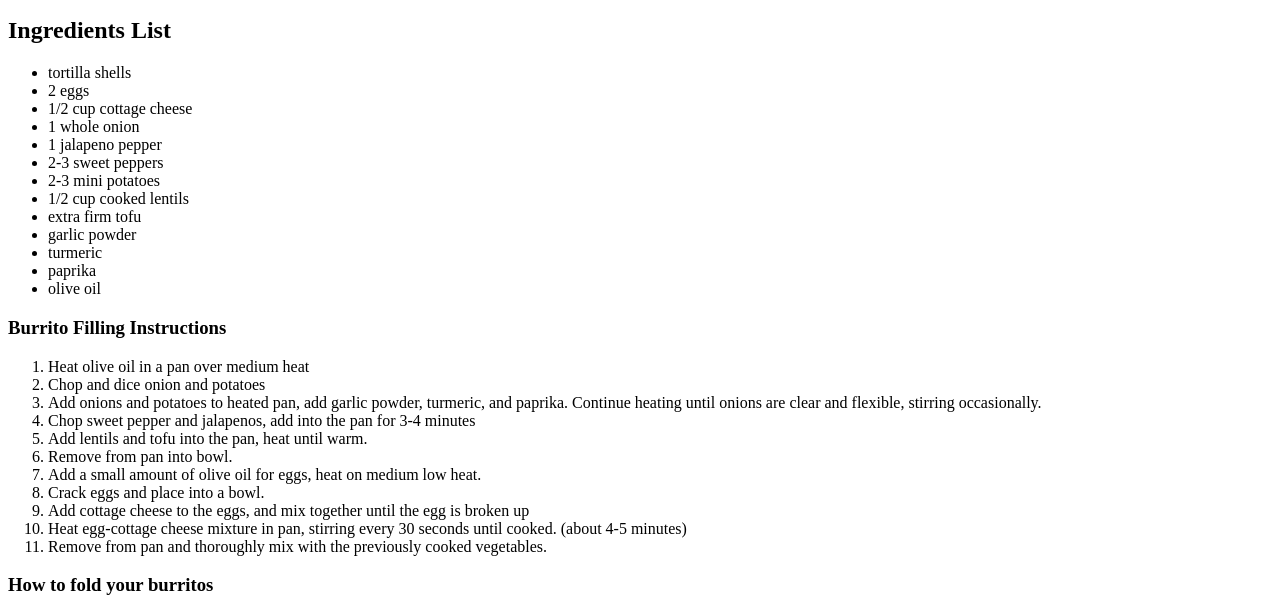
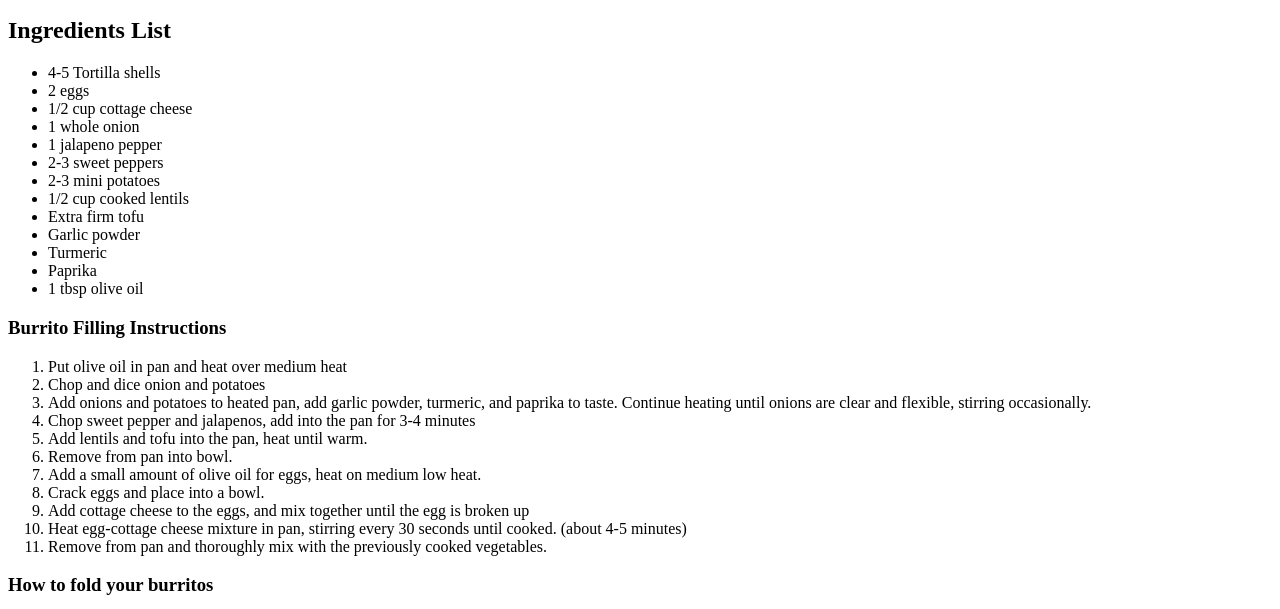
Before and after one commit to Jadon72/odin-recipes, a plain HTML site: page eggburrito.html in a window 1280 px wide. Shown: the part 701-1310 px from the top of the page. Drawn offline with Linux system fonts and the light colour scheme.

Commit message:
Added descriptions to recipes in index.html, added spelling corrections to some recipes

```diff
--- a/eggburrito.html
+++ b/eggburrito.html
@@ -11,7 +11,7 @@
         <p>This burrito recipe will make around 4-5 burritos. They are great to freeze and eat later.</p>
         <h2>Ingredients List</h2>
         <ul>
-            <li>tortilla shells</li>
+            <li>4-5 Tortilla shells</li>
             <li>2 eggs</li>
             <li>1/2 cup cottage cheese</li>
             <li>1 whole onion</li>
@@ -19,17 +19,17 @@
             <li>2-3 sweet peppers</li>
             <li>2-3 mini potatoes</li>
             <li>1/2 cup cooked lentils</li>
-            <li>extra firm tofu</li>
-            <li>garlic powder</li>
-            <li>turmeric</li>
-            <li>paprika</li>
-            <li>olive oil</li>
+            <li>Extra firm tofu</li>
+            <li>Garlic powder</li>
+            <li>Turmeric</li>
+            <li>Paprika</li>
+            <li>1 tbsp olive oil</li>
         </ul>
         <h3>Burrito Filling Instructions</h3>
         <ol>
-            <li>Heat olive oil in a pan over medium heat</li>
+            <li>Put olive oil in pan and heat over medium heat</li>
             <li>Chop and dice onion and potatoes</li>
-            <li>Add onions and potatoes to heated pan, add garlic powder, turmeric, and paprika.
+            <li>Add onions and potatoes to heated pan, add garlic powder, turmeric, and paprika to taste.
                 Continue heating until onions are clear and flexible, stirring occasionally.</li>
             <li>Chop sweet pepper and jalapenos, add into the pan for 3-4 minutes</li>
             <li>Add lentils and tofu into the pan, heat until warm. </li>
```
Also changed, not shown: index.html (+6 -2 lines), mushroomsoup.html (+2 -1 lines), stirfry.html (+1 -0 lines).
